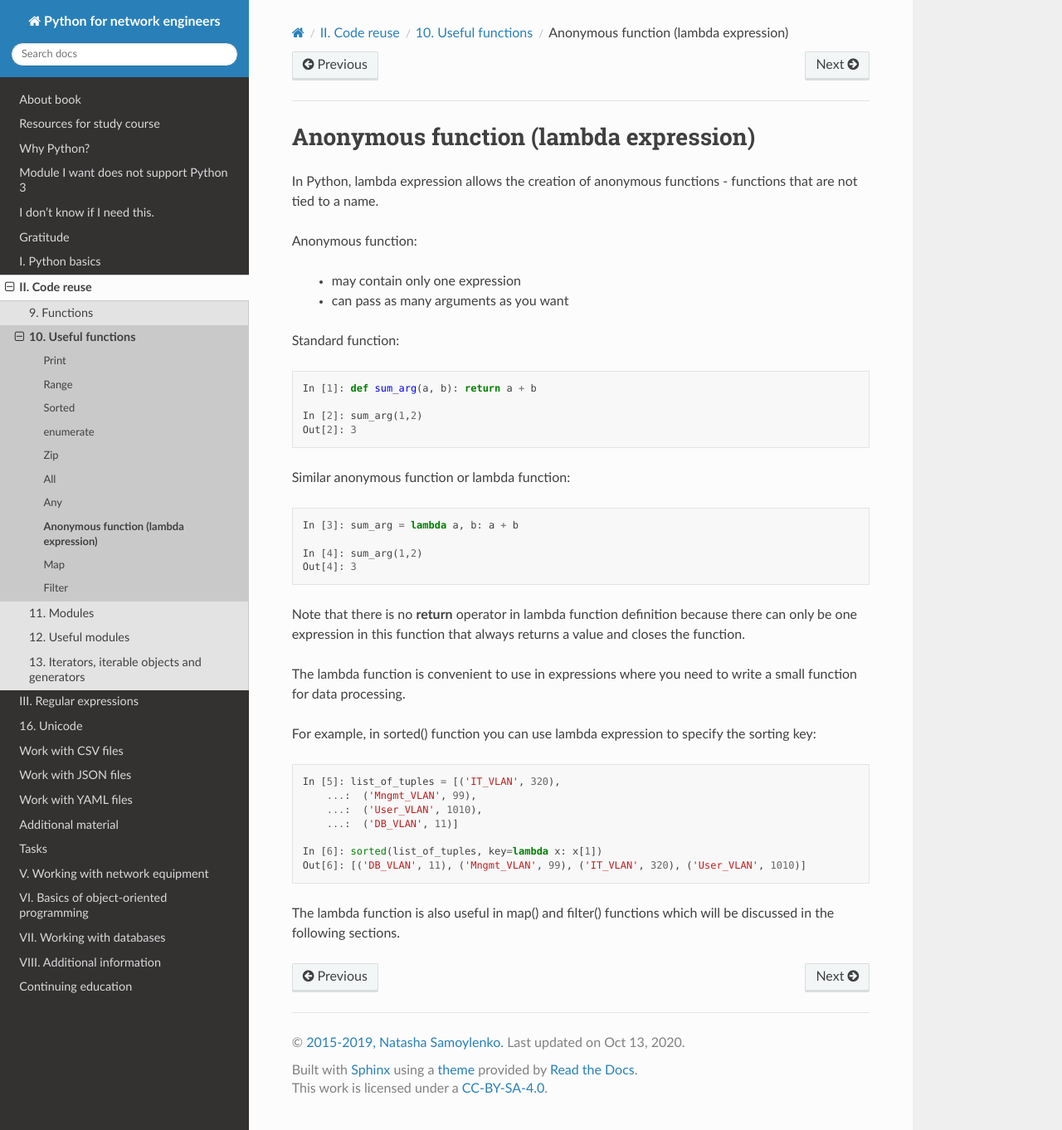
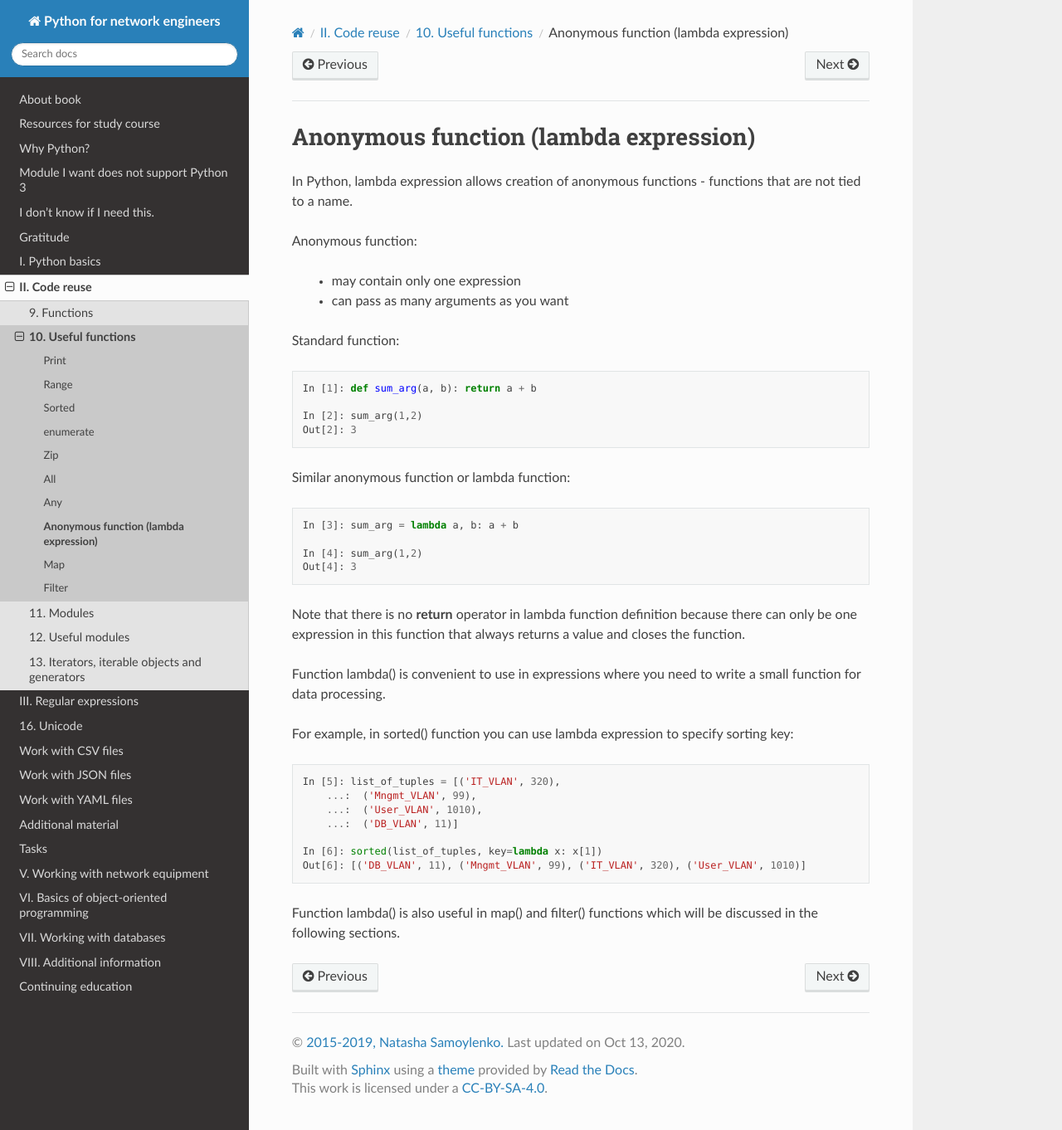
Before and after one commit to natenka/pyneng-book-en, a Sphinx documentation site: the page built from docs/source/book/10_useful_functions/lambda.rst, in a window 1280 px wide and 1362 px high. Shown: the whole window at 83% size. Built offline with Sphinx 7.4.7 and the Read the Docs theme 2.0.0, drawn with Linux system fonts in a browser that asks for light colours; pages that are not in the unit, such as notebooks, are missing from menus.

Commit message:
Update lambda.rst

```diff
--- a/docs/source/book/10_useful_functions/lambda.rst
+++ b/docs/source/book/10_useful_functions/lambda.rst
@@ -1,7 +1,7 @@
 Anonymous function (lambda expression)
 ------------------------------------
 
-In Python, lambda expression allows the creation of anonymous functions - functions that are not tied to a name.
+In Python, lambda expression allows creation of anonymous functions - functions that are not tied to a name.
 
 Anonymous function:
 
@@ -28,9 +28,9 @@ Similar anonymous function or lambda function:
 
 Note that there is no **return** operator in lambda function definition because there can only be one expression in this function that always returns a value and closes the function.
 
-The lambda function is convenient to use in expressions where you need to write a small function for data processing.
+Function lambda() is convenient to use in expressions where you need to write a small function for data processing.
 
-For example, in sorted() function you can use lambda expression to specify the sorting key:
+For example, in sorted() function you can use lambda expression to specify sorting key:
 
 .. code:: python
 
@@ -42,4 +42,4 @@ For example, in sorted() function you can use lambda expression to specify the s
     In [6]: sorted(list_of_tuples, key=lambda x: x[1])
     Out[6]: [('DB_VLAN', 11), ('Mngmt_VLAN', 99), ('IT_VLAN', 320), ('User_VLAN', 1010)]
 
-The lambda function is also useful in map() and filter() functions which will be discussed in the following sections.
+Function lambda() is also useful in map() and filter() functions which will be discussed in the following sections.
```
